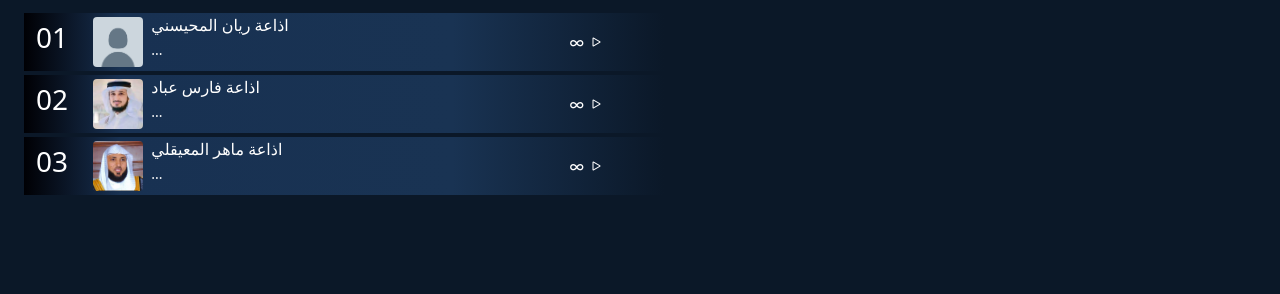
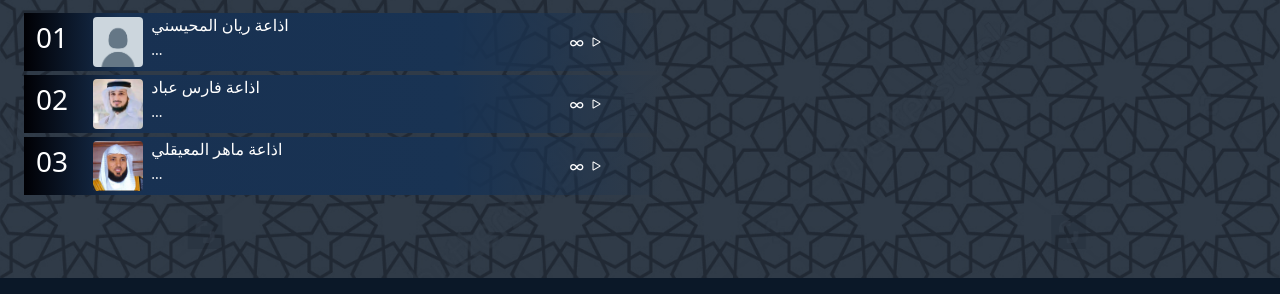
Before and after one commit to mosdri/Radio, a plain HTML site: page index.html in a window 1280 px wide. Shown: the part 130-424 px from the top of the page. Drawn offline with Linux system fonts and the light colour scheme; files whose address does not match are found by name.

Commit message:
Update custom.css

```diff
--- a/assets/css/custom.css
+++ b/assets/css/custom.css
@@ -38,7 +38,7 @@ body a{
 
 .hero-area{
 
-	background-image: url('images/bg4.png');
+	background-image: url('/images/bg4.png');
 	min-height: 400px;
 	background-position: 20% 30%;
 	background-size: 100%;
```
